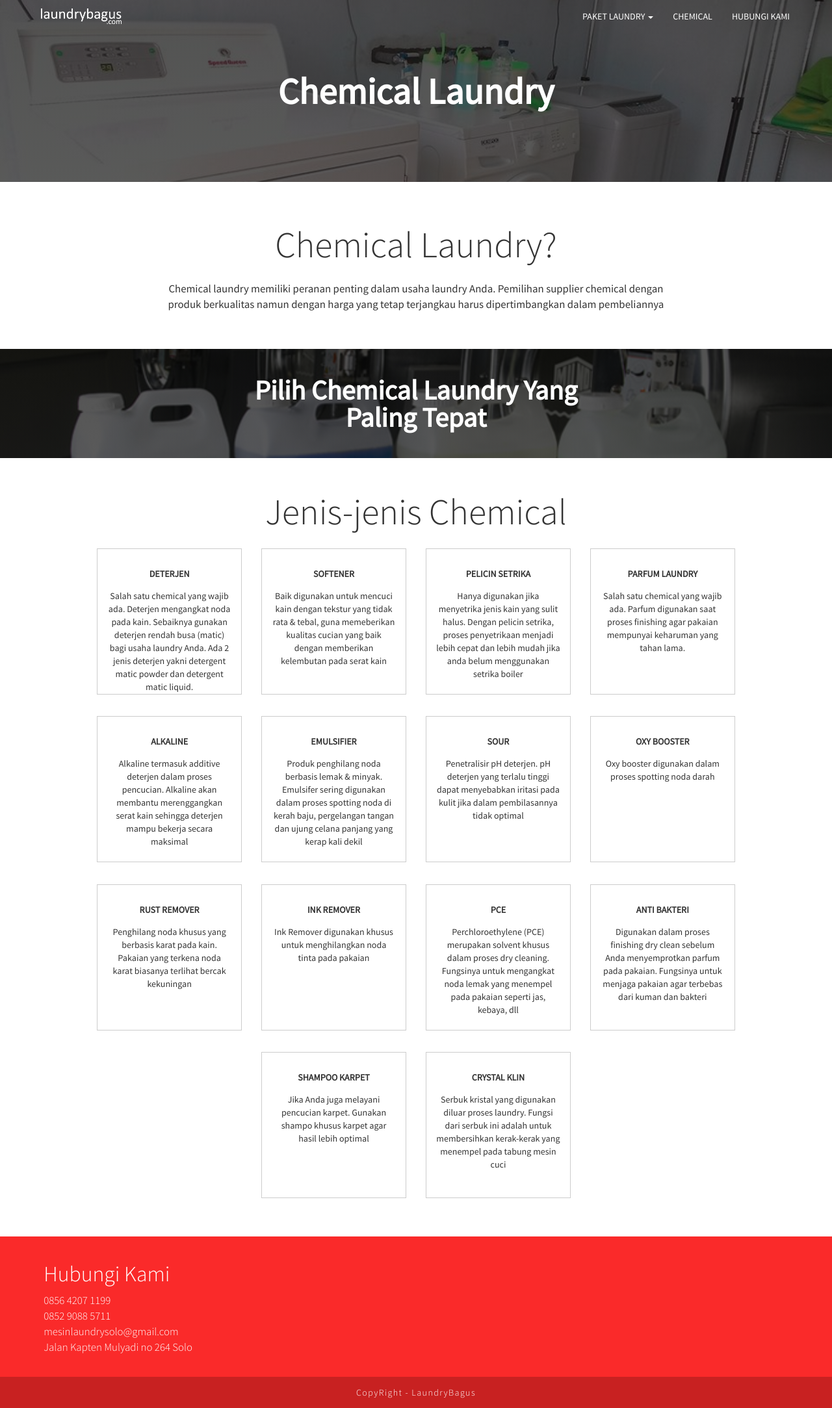
After one commit to kevinfachreza/laundrybagus, a CodeIgniter app: page /laundrybagus/chemical in a window 1280 px wide. The commit adds this page. Shown: the whole page at 65% size. Run offline with CodeIgniter, Linux system fonts and the light colour scheme.

Commit message:
chemical

```diff
--- /dev/null
+++ b/application/controllers/chemical.php
@@ -0,0 +1,29 @@
+<?php
+defined('BASEPATH') OR exit('No direct script access allowed');
+
+class chemical extends CI_Controller {
+
+	/**
+	 * Index Page for this controller.
+	 *
+	 * Maps to the following URL
+	 * 		http://example.com/index.php/welcome
+	 *	- or -
+	 * 		http://example.com/index.php/welcome/index
+	 *	- or -
+	 * Since this controller is set as the default controller in
+	 * config/routes.php, it's displayed at http://example.com/
+	 *
+	 * So any other public methods not prefixed with an underscore will
+	 * map to /index.php/welcome/<method_name>
+	 * @see https://codeigniter.com/user_guide/general/urls.html
+	 */
+	public function index()
+	{
+		$data['header']=$this->load->view('parts/header','',true);
+		$data['navbar']=$this->load->view('parts/navbar','',true);
+		$data['footer']=$this->load->view('parts/footer','',true);
+		$this->load->view('chemical/chemical',$data);
+	}
+}
+?>
--- /dev/null
+++ b/application/views/chemical/chemical.php
@@ -0,0 +1,134 @@
+<!DOCTYPE html>
+<html lang="en">
+  <head>
+    <?php echo $header ?>
+    <title>LaundryBagus - Usaha Laundry</title>
+    <link href="<?php echo base_url()?>assets/css/chemical.css" rel="stylesheet">
+  </head>
+  <body>
+    <?php echo $navbar ?>
+
+    <div id="ChemicalLaundry" class="container-fluid">
+      <div class="header-maintext">
+        Chemical Laundry
+      </div>
+    </div>
+
+    <div id="Define-CL" class="container-fluid">
+      <div class="header-LB">Chemical Laundry?</div>
+      <div class="container content-LB col-md-8 col-md-offset-2">
+        Chemical laundry memiliki peranan penting dalam usaha laundry Anda. Pemilihan supplier chemical dengan produk berkualitas namun dengan harga yang tetap terjangkau harus dipertimbangkan dalam pembeliannya
+      </div>
+    </div>
+
+    <div id="PaketSubHeader" class="container-fluid container-LB">
+      <div class="content col-md-6 col-md-offset-3">
+        Pilih Chemical Laundry Yang Paling Tepat
+      </div>
+    </div>
+
+    <div id="ChemType" class="container-fluid">
+      <div class="header-LB">
+        Jenis-jenis Chemical
+      </div>
+      <div class="content-CT col-md-10 col-md-offset-1 ">
+        <div class="col-md-3 col-sm-3">
+          <div class="col-md-12 chem-types">
+            <div class="CT-Col-Header">DETERJEN</div>
+            <div class="CT-Col-Content">Salah satu chemical yang wajib ada. Deterjen mengangkat noda pada kain. Sebaiknya gunakan deterjen rendah busa (matic) bagi usaha laundry Anda. Ada 2 jenis deterjen yakni detergent matic powder dan detergent matic liquid.</div>
+          </div>
+        </div>
+        <div class="col-md-3 col-sm-3">
+          <div class="col-md-12 chem-types">
+            <div class="CT-Col-Header">SOFTENER</div>
+            <div class="CT-Col-Content">Baik digunakan untuk mencuci kain dengan tekstur yang tidak rata & tebal, guna memeberikan kualitas cucian yang baik dengan memberikan kelembutan pada serat kain</div>
+          </div>
+        </div>
+        <div class="col-md-3 col-sm-3">
+          <div class="col-md-12 chem-types">
+            <div class="CT-Col-Header">PELICIN SETRIKA</div>
+            <div class="CT-Col-Content">Hanya digunakan jika menyetrika jenis kain yang sulit halus. Dengan pelicin setrika, proses penyetrikaan menjadi lebih cepat dan lebih mudah jika anda belum menggunakan setrika boiler</div>
+           </div>
+        </div>
+        <div class="col-md-3 col-sm-3">
+          <div class="col-md-12 chem-types">
+            <div class="CT-Col-Header">PARFUM LAUNDRY</div>
+            <div class="CT-Col-Content">Salah satu chemical yang wajib ada. Parfum digunakan saat proses finishing agar pakaian mempunyai keharuman yang tahan lama.</div>
+          </div>
+        </div>
+      </div>
+
+      <div class="content-CT col-md-10 col-md-offset-1 ">
+        <div class="col-md-3 col-sm-3">
+          <div class="col-md-12 chem-types">
+            <div class="CT-Col-Header">ALKALINE</div>
+            <div class="CT-Col-Content">Alkaline termasuk additive deterjen dalam proses pencucian. Alkaline akan membantu merenggangkan serat kain sehingga deterjen mampu bekerja secara maksimal</div>
+           </div>
+        </div>
+        <div class="col-md-3 col-sm-3">
+          <div class="col-md-12 chem-types">
+            <div class="CT-Col-Header">EMULSIFIER</div>
+            <div class="CT-Col-Content">Produk penghilang noda berbasis lemak & minyak. Emulsifer sering digunakan dalam proses spotting noda di kerah baju, pergelangan tangan dan ujung celana panjang yang kerap kali dekil</div>
+          </div>
+        </div>
+        <div class="col-md-3 col-sm-3">
+          <div class="col-md-12 chem-types">
+            <div class="CT-Col-Header">SOUR</div>
+            <div class="CT-Col-Content">Penetralisir pH deterjen. pH deterjen yang terlalu tinggi dapat menyebabkan iritasi pada kulit jika dalam pembilasannya tidak optimal</div>
+          </div>
+        </div>
+        <div class="col-md-3 col-sm-3">
+          <div class="col-md-12 chem-types">
+            <div class="CT-Col-Header">OXY BOOSTER</div>
+            <div class="CT-Col-Content">Oxy booster digunakan dalam proses spotting noda darah</div>
+          </div>
+        </div>
+      </div>
+
+      <div class="content-CT col-md-10 col-md-offset-1 ">
+        <div class="col-md-3 col-sm-3">
+          <div class="col-md-12 chem-types">
+            <div class="CT-Col-Header">RUST REMOVER</div>
+            <div class="CT-Col-Content">Penghilang noda khusus yang berbasis karat pada kain. Pakaian yang terkena noda karat biasanya terlihat bercak kekuningan
+            </div>
+          </div>
+        </div>
+        <div class="col-md-3 col-sm-3">
+          <div class="col-md-12 chem-types">
+            <div class="CT-Col-Header">INK REMOVER</div>
+            <div class="CT-Col-Content">Ink Remover digunakan khusus untuk menghilangkan noda tinta pada pakaian</div>
+          </div>
+        </div>
+        <div class="col-md-3 col-sm-3">
+          <div class="col-md-12 chem-types">
+            <div class="CT-Col-Header">PCE</div>
+            <div class="CT-Col-Content">Perchloroethylene (PCE) merupakan solvent khusus dalam proses dry cleaning. Fungsinya untuk mengangkat noda lemak yang menempel pada pakaian seperti jas, kebaya, dll</div>
+          </div>
+        </div>
+        <div class="col-md-3 col-sm-3">
+          <div class="col-md-12 chem-types">
+            <div class="CT-Col-Header">ANTI BAKTERI</div>
+            <div class="CT-Col-Content">Digunakan dalam proses finishing dry clean sebelum Anda menyemprotkan parfum pada pakaian. Fungsinya untuk menjaga pakaian agar terbebas dari kuman dan bakteri</div>
+          </div>
+        </div>
+      </div>
+
+      <div class="content-CT col-md-10 col-md-offset-1">
+        <div class="col-md-3 col-sm-3 col-md-offset-3">
+          <div class="col-md-12 chem-types">
+            <div class="CT-Col-Header">SHAMPOO KARPET</div>
+            <div class="CT-Col-Content">Jika Anda juga melayani pencucian karpet. Gunakan shampo khusus karpet agar hasil lebih optimal</div>
+          </div>
+        </div>
+        <div class="col-md-3 col-sm-3">
+          <div class="col-md-12 chem-types">
+            <div class="CT-Col-Header">CRYSTAL KLIN</div>
+            <div class="CT-Col-Content">Serbuk kristal yang digunakan diluar proses laundry. Fungsi dari serbuk ini adalah untuk membersihkan kerak-kerak yang menempel pada tabung mesin cuci</div>
+          </div>
+        </div>
+      </div>
+    </div>
+
+    <?php echo $footer ?>
+  </body>
+</html>
--- a/application/views/paket/rumah.php
+++ b/application/views/paket/rumah.php
@@ -37,7 +37,7 @@
 			Laundry Kiloan, setrika kiloan dan bisa menerima beberapa laundry satuan
 		</div>
 		<div class="col-md-8 col-md-offset-2">
-			<div class="col-md-4 ">
+			<div class="col-md-4">
 				<div class="col-md-12 JenisPaket-Item">
 					<div class="jenis-header">
 						Paket 1
--- /dev/null
+++ b/assets/css/chemical.css
@@ -0,0 +1,65 @@
+/*Chemical*/
+
+#ChemicalLaundry{
+	background-image: linear-gradient( rgba(10, 10, 10, 0.7), rgba(20, 20, 20, 0.7) ), url("../img/header-image.jpg");
+    background-repeat: no-repeat;
+    -webkit-background-size: cover;
+	  -moz-background-size: cover;
+	  -o-background-size: cover;
+	  background-size: cover;
+	background-position: 0% 30%;
+	/*background-repeat: no-repeat;*/
+	text-align: center;
+	color: white;
+	padding-top: 2em;
+	padding-bottom: 2em;
+	font-weight: bold;
+	font-size: 4em;
+	line-height:1em;
+}
+
+#PaketSubHeader{
+	background-image: linear-gradient( rgba(10, 10, 10, 0.7), rgba(20, 20, 20, 0.7) ), url("../img/chemlaundry.jpg");
+    background-repeat: no-repeat;
+   -webkit-background-size: cover;
+	  -moz-background-size: cover;
+	  -o-background-size: cover;
+	  background-size: cover;
+	background-position: 0% 30%;
+	/*background-repeat: no-repeat;*/
+	text-align: center;
+	padding-top: 1em;
+	padding-bottom: 1em;
+	color: white;
+	font-weight: bold;
+	font-size: 3em;
+	line-height:1em;
+}
+
+#Define-CL{
+	text-align: center;
+	padding-top: 4em;
+	padding-bottom: 4em;
+}
+
+#ChemType{
+	text-align: center;
+	padding-top: 3em;
+	padding-bottom: 3em;
+}
+
+.chem-types{
+	border: solid 1px #ccc;
+	height: 225px;
+	margin-bottom: 1.2em;
+}
+
+.content-CT{
+	margin-top: 1.2em;
+}
+
+.CT-Col-Header{
+	font-weight: bold;
+	margin-top: 2em;
+	margin-bottom: 1em;
+}
--- a/assets/css/style.css
+++ b/assets/css/style.css
@@ -354,5 +354,4 @@ footer
 	border:none;
 	background-color:#c82121;
 	border-color:#c82121;
-
 }
```
Also changed, not shown: rumah.php (added, +176 -0 lines), application/views/home/index.php (line endings or trailing spaces), assets/img/chemlaundry.jpg (added).
